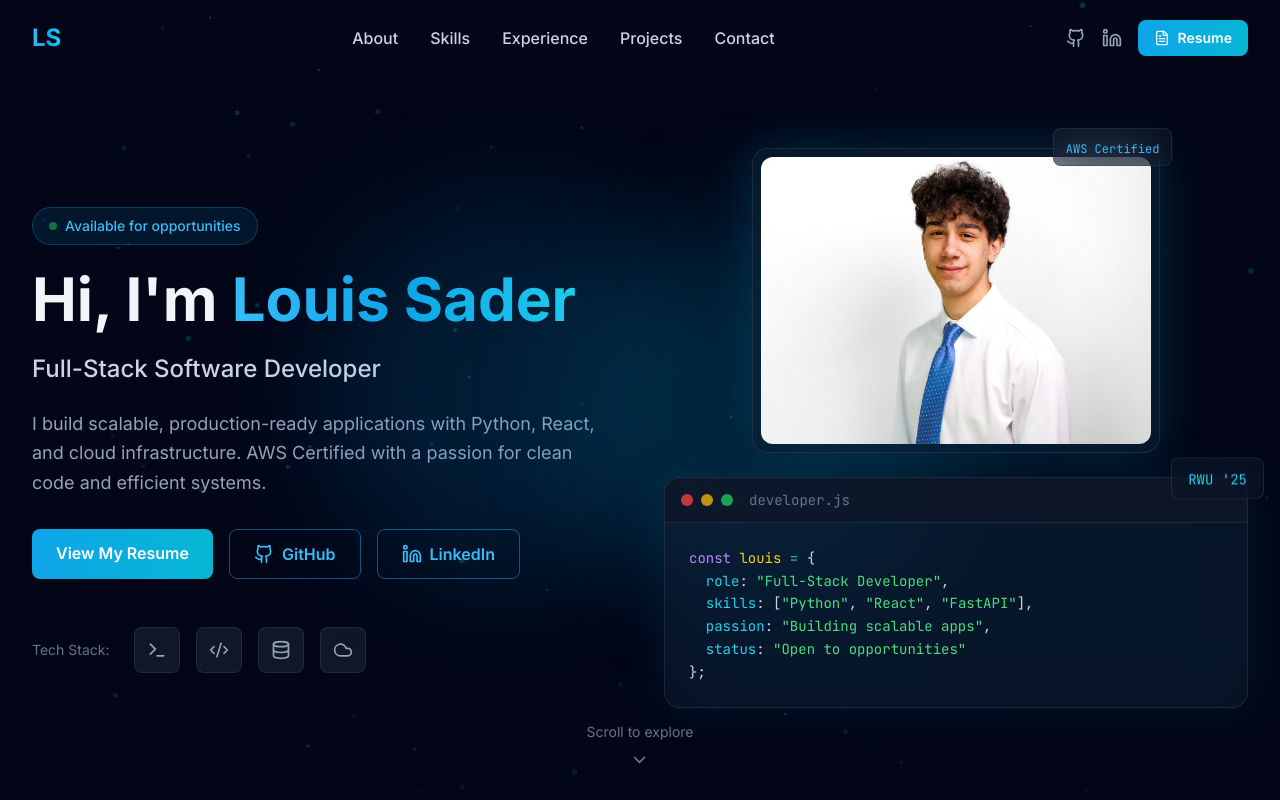
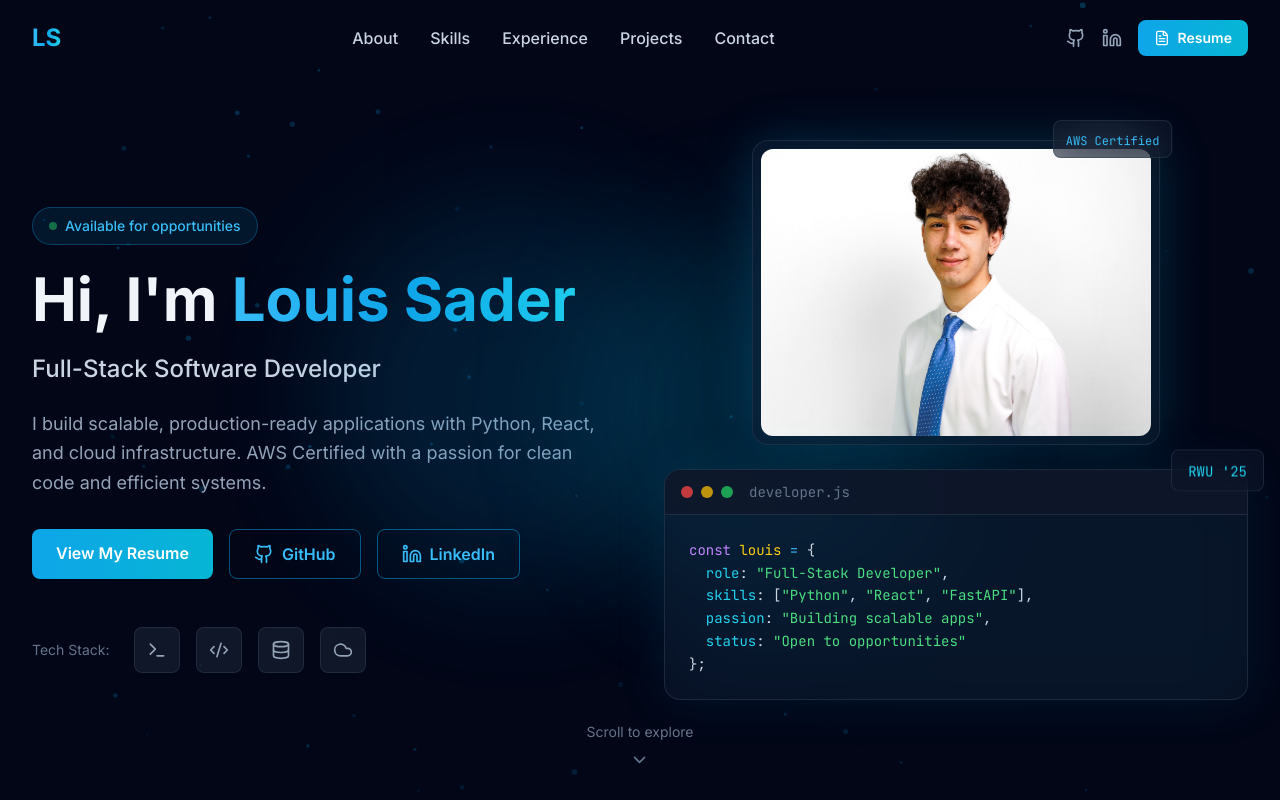
Before and after one commit to 603-websites/portfolio-louis-sader, a React (Vite) app: page / in a window 1280 px wide. Shown: the top 800 px of the page. Built offline with nearby package versions, Linux system fonts and the light colour scheme.

Commit message:
Move desktop profile and code bubble up 10pts

```diff
--- a/src/components/Hero.jsx
+++ b/src/components/Hero.jsx
@@ -137,7 +137,7 @@ const Hero = () => {
             initial={{ opacity: 0, x: 50 }}
             animate={{ opacity: 1, x: 0 }}
             transition={{ duration: 0.8, delay: 0.3 }}
-            className="relative hidden lg:block -mt-6"
+            className="relative hidden lg:block -mt-10"
           >
             <div className="relative flex flex-col gap-6">
               {/* Profile Image */}
```
